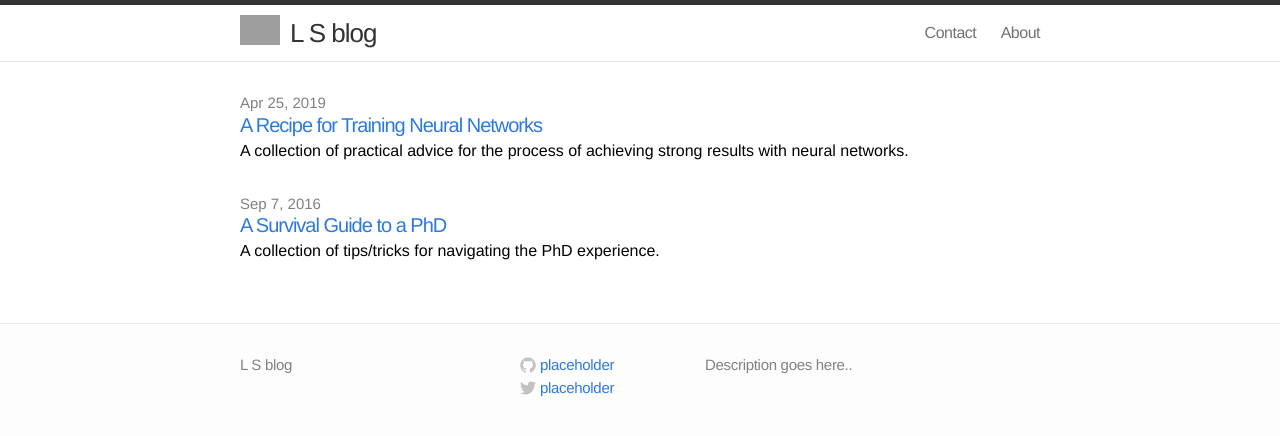
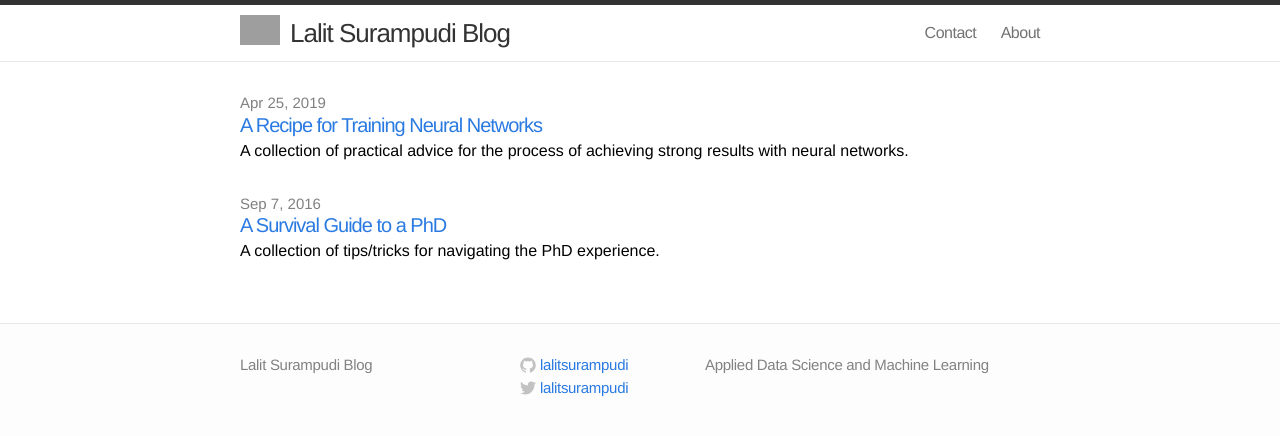
Before and after one commit to datagodzilla/nlsurampudi.com, a Jekyll site: the page built from index.html, in a window 1280 px wide. Shown: the top 436 px of the page. Built offline with Jekyll 4.4.1, drawn with Linux system fonts in a browser that asks for light colours; grey boxes are pictures that could not be loaded.

Commit message:
Initial Commit

```diff
--- a/_config.yml
+++ b/_config.yml
@@ -1,11 +1,11 @@
 # Site settings
-title: L S blog
-email:
-description: "Description goes here.."
+title: Lalit Surampudi Blog
+email: lsurampudi@gmail.com
+description: "Applied Data Science and Machine Learning"
 baseurl: ""
 url: "http://datagodzilla.github.io"
-twitter_username: placeholder
-github_username:  placeholder
+twitter_username: lalitsurampudi
+github_username:  lalitsurampudi
 
 # Build settings
 markdown: kramdown
```
